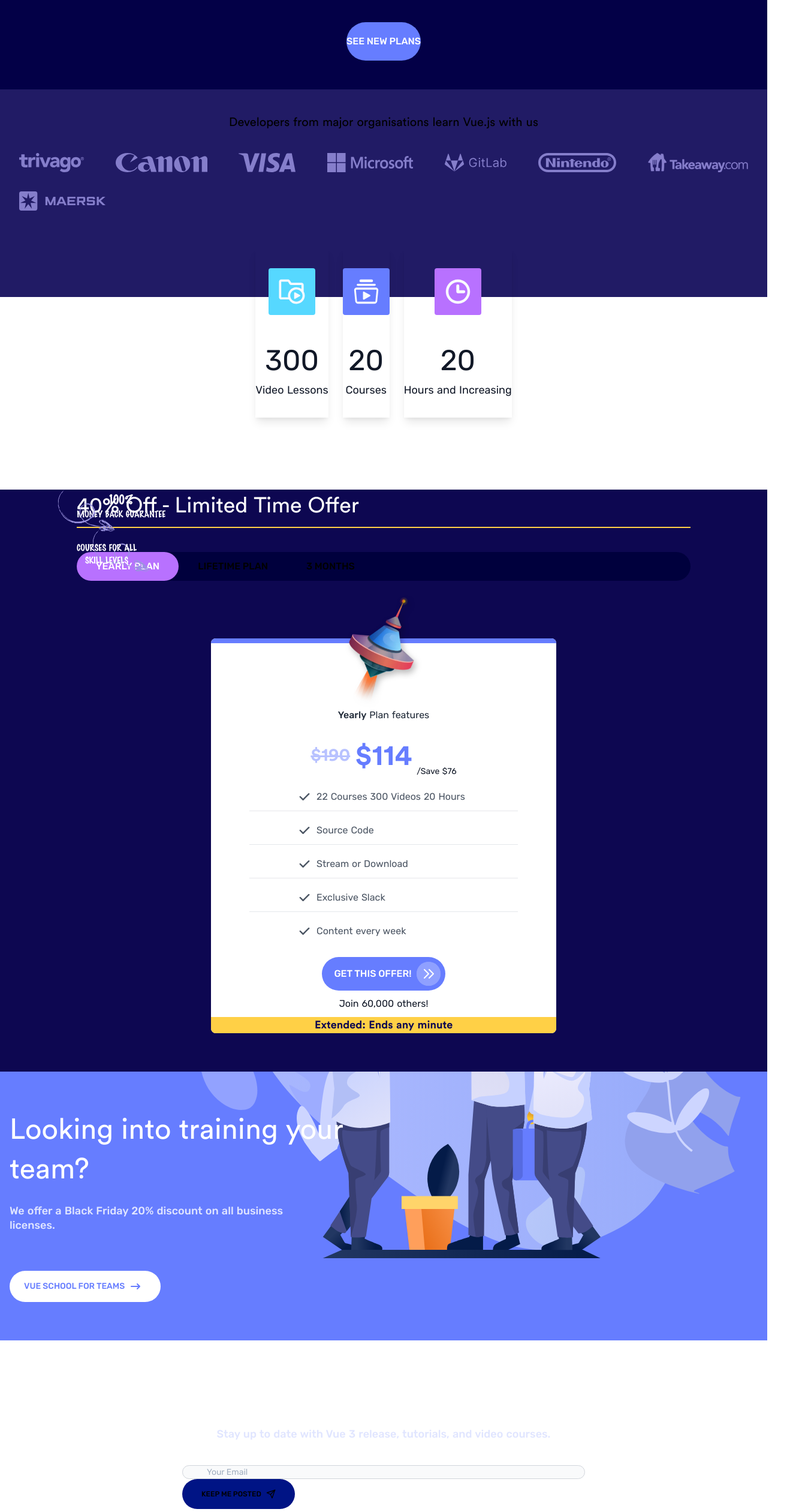
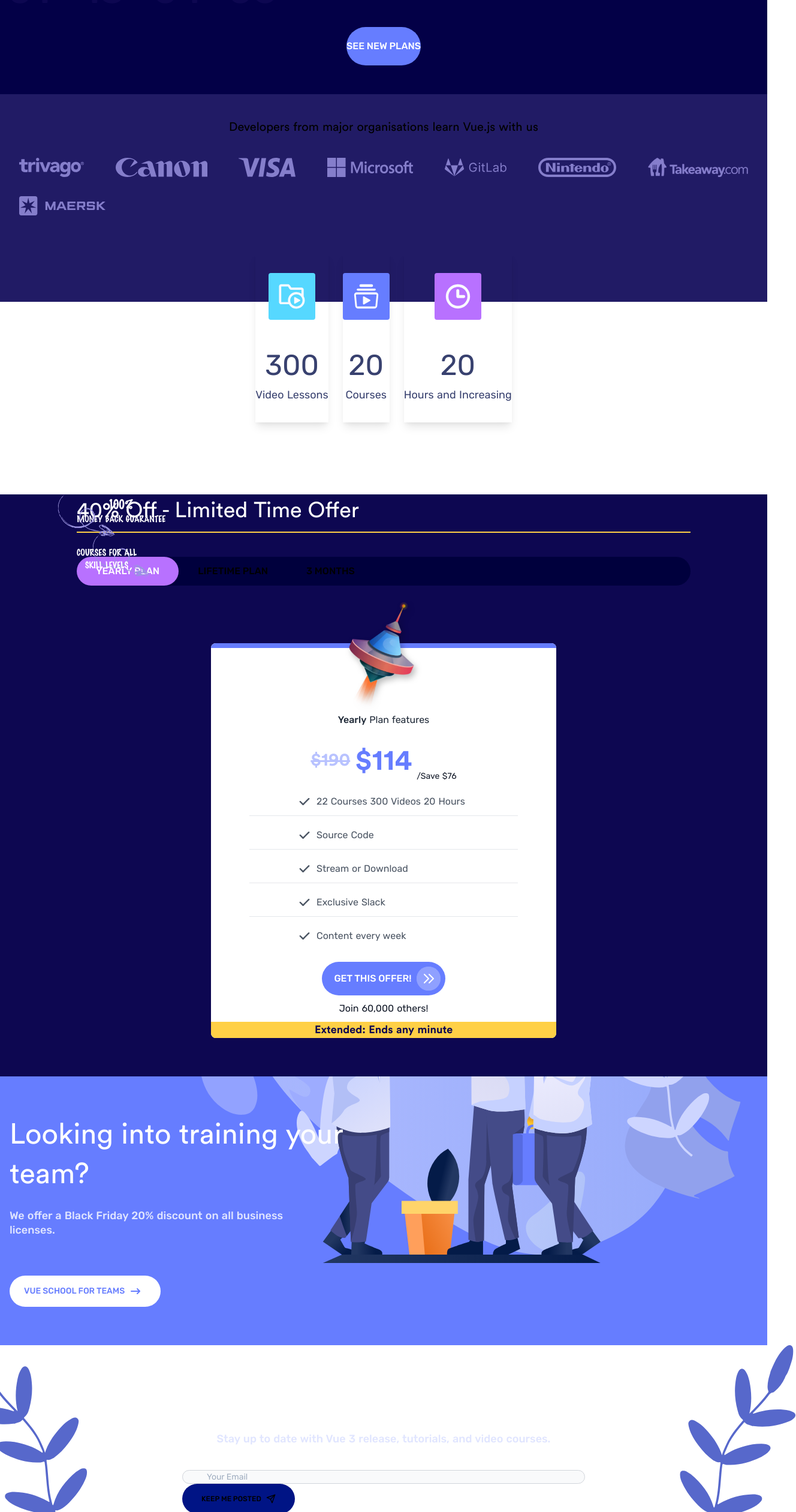
Before and after one commit to cnaallotey/vue-school-landing-page, a Nuxt app: page / in a window 1280 px wide. Shown: the part 280-2800 px from the top of the page at 60% size, 1328 px wide, since content can reach past the window. Built offline with nearby package versions, Linux system fonts and the light colour scheme.

Commit message:
changing text-colors

```diff
--- a/components/Logo.vue
+++ b/components/Logo.vue
@@ -1,9 +1,5 @@
 <template>
-  <svg
-    class="h-6 md:h-8 lg:h-9 w-auto"
-    viewBox="0 0 183 39"
-    xmlns="http://www.w3.org/2000/svg"
-  >
+  <svg class="h-6 md:h-10 w-auto" viewBox="0 0 183 39" xmlns="http://www.w3.org/2000/svg">
     <defs>
       <linearGradient x1="53.121%" y1="26.377%" x2="56.423%" y2="65.899%" id="7zxahuqc8a">
         <stop stop-color="#131057" offset="0%" />
--- a/components/cloudLogos.vue
+++ b/components/cloudLogos.vue
@@ -27,10 +27,12 @@
         >
           <img :src="require(`~/assets/images/${stat.icon}`)" :alt="stat.caption" />
 
-          <p class="text-5xl font-sans text-center text-gray-900 mt-10">
+          <p class="text-5xl font-sans text-center text-primary-text mt-10">
             {{ stat.figure }}
           </p>
-          <p class="text-lg font-sans text-center text-gray-900">{{ stat.caption }}</p>
+          <p class="text-lg font-sans text-center text-primary-text">
+            {{ stat.caption }}
+          </p>
         </div>
       </div>
     </div>
--- a/components/faqs.vue
+++ b/components/faqs.vue
@@ -3,7 +3,7 @@
     <div class="w-full py-10 md:py-16 lg:py-32">
       <div class="max-w-screen-md mx-auto px-4">
         <p
-          class="text-gray-900 text-3xl md:text-4xl lg:text-5xl font-circular text-center leading-10 font-medium"
+          class="text-primary-text text-3xl md:text-4xl lg:text-5xl font-circular text-center leading-10 font-medium"
         >
           Do you have any questions?
         </p>
@@ -15,7 +15,7 @@
             :class="faqs.indexOf(faq) + 1 == faqs.length ? 'border-b-0' : 'border-b'"
           >
             <button
-              class="w-full py-3 inline-flex justify-between text-gray-700 text-base md:text-xl font-medium leading-6 font-sans"
+              class="w-full py-3 inline-flex justify-between text-primary-text text-base md:text-xl font-medium leading-6 font-sans"
               @click="showAns(faq)"
               :disabled="!faq.ans ? true : false"
             >
@@ -48,7 +48,7 @@
               ></span>
             </button>
             <p
-              class="mt-6 md:mt-8 text-xs md:text-sm max-w-sm md:max-w-full font-normal leading-6 md:leading-7 text-gray-700 font-sans"
+              class="mt-6 md:mt-8 text-xs md:text-sm max-w-sm md:max-w-full font-normal leading-6 md:leading-7 text-secondary-text font-sans"
               v-if="faq.open"
             >
               {{ faq.ans }}
--- a/components/navbar.vue
+++ b/components/navbar.vue
@@ -1,6 +1,6 @@
 <template>
   <div>
-    <nav class="max-w-screen-xl mx-auto px-4 md:px-8 lg:px-4">
+    <nav class="max-w-screen-xl mx-auto px-4 md:px-12 lg:px-4">
       <div class="w-full flex flex-row items-center justify-between">
         <Logo />
         <div class="hidden md:flex">
--- a/components/newsletter.vue
+++ b/components/newsletter.vue
@@ -1,7 +1,7 @@
 <template>
-  <div class="w-full font-sans">
-    <div class="w-full bg-[#4152b3] py-10 md:py-20 px-4">
-      <div class="max-w-2xl mx-auto flex flex-col items-center">
+  <div class="w-full font-sans relative">
+    <div class="w-full bg-[#4152b3] py-12 md:py-20 px-4">
+      <div class="max-w-2xl mx-auto flex flex-col items-center relative z-10">
         <p
           class="text-white font-circular text-3xl md:text-[40px] lg:text-5xl leading-10 text-center font-normal"
         >
@@ -49,5 +49,15 @@
         </form>
       </div>
     </div>
+    <img
+      src="../assets/images/plant.svg"
+      class="absolute bottom-0 w-36 h-auto left-0 lg:left-28 -ml-12"
+      alt=""
+    />
+    <img
+      src="../assets/images/plant2.svg"
+      class="absolute top-0 w-36 h-auto right-0 lg:right-28 rotate-180 -mr-12"
+      alt=""
+    />
   </div>
 </template>
--- a/components/teacher.vue
+++ b/components/teacher.vue
@@ -26,8 +26,8 @@ const props = defineProps({
         />
       </div>
       <div class="w-full p-6">
-        <p class="text-xl font-medium leading-6">{{ props.name }}</p>
-        <p class="text-sm font-normal leading-6 mt-1 text-gray-500">
+        <p class="text-xl font-medium leading-6 text-primary-text">{{ props.name }}</p>
+        <p class="text-sm font-normal leading-6 mt-1 text-secondary-text">
           {{ props.role }}
         </p>
       </div>
--- a/components/teachers.vue
+++ b/components/teachers.vue
@@ -3,7 +3,7 @@
     <div class="w-full py-10 md:py-20 bg-[#f9fafe] font-sans">
       <div class="max-w-screen-xl mx-auto">
         <p
-          class="text-gray-900 text-3xl lg:text-5xl font-circular font-medium text-center leading-10"
+          class="text-primary-text text-3xl lg:text-5xl font-circular font-medium text-center leading-10"
         >
           Our Teachers
         </p>
--- a/components/testimonial.vue
+++ b/components/testimonial.vue
@@ -27,7 +27,7 @@
             />
           </svg>
           <p
-            class="text-gray-900 font-normal leading-5 md:leading-6 lg:leading-9 text-xs md:text-base lg:text-lg font-sans mt-5"
+            class="text-primary-text font-normal leading-5 md:leading-6 lg:leading-9 text-xs md:text-base lg:text-lg font-sans mt-5"
           >
             Even if you've read through every word of the Vue docs, there's no substitute
             for real experience building an app, making decisions, weighing pros and cons,
@@ -35,7 +35,7 @@
             start, helping you avoid some of the most common mistakes!
           </p>
           <div class="w-full flex justify-end mt-3">
-            <p class="text-sm font-sans text-gray-800 font-normal leading-7">
+            <p class="text-sm font-sans text-primary-text font-normal leading-7">
               - <span class="font-medium">Chris Fritz. </span>Author of Vue.js Docs
             </p>
           </div>
--- a/components/tweet.vue
+++ b/components/tweet.vue
@@ -32,6 +32,15 @@
           </span>
         </button>
       </div>
+
+      <div class="absolute h-full w-72 rounded-br-full top-0 left-0 bg-[#22a6f6]"></div>
+      <div class="absolute h-full w-52 rounded-br-full top-0 left-0 bg-[#1c9eee]"></div>
+      <div
+        class="absolute h-full w-72 rounded-tl-full top-0 right-0 hidden lg:block bg-[#22a6f6]"
+      ></div>
+      <div
+        class="absolute h-full w-52 rounded-tl-full top-0 right-0 hidden lg:block bg-[#1c9eee]"
+      ></div>
       <img
         src="../assets/images/lovetwitter.webp"
         class="absolute bottom-0 right-0 md:right-20 w-[320px] translate-y-20"
--- a/tailwind.config.js
+++ b/tailwind.config.js
@@ -47,6 +47,8 @@ module.exports = {
       'blue':colors.blue,
       'red' : colors.red,
       'gray':colors.gray,
+      'primary-text':"#38416f",
+      'secondary-text':"#646b95",
       'button': "#667dff",
       'footerText': "#959bbc",
       'cornflower-blue': {
```
Also changed, not shown: assets/images/plant.svg (added), assets/images/plant2.svg (added).
